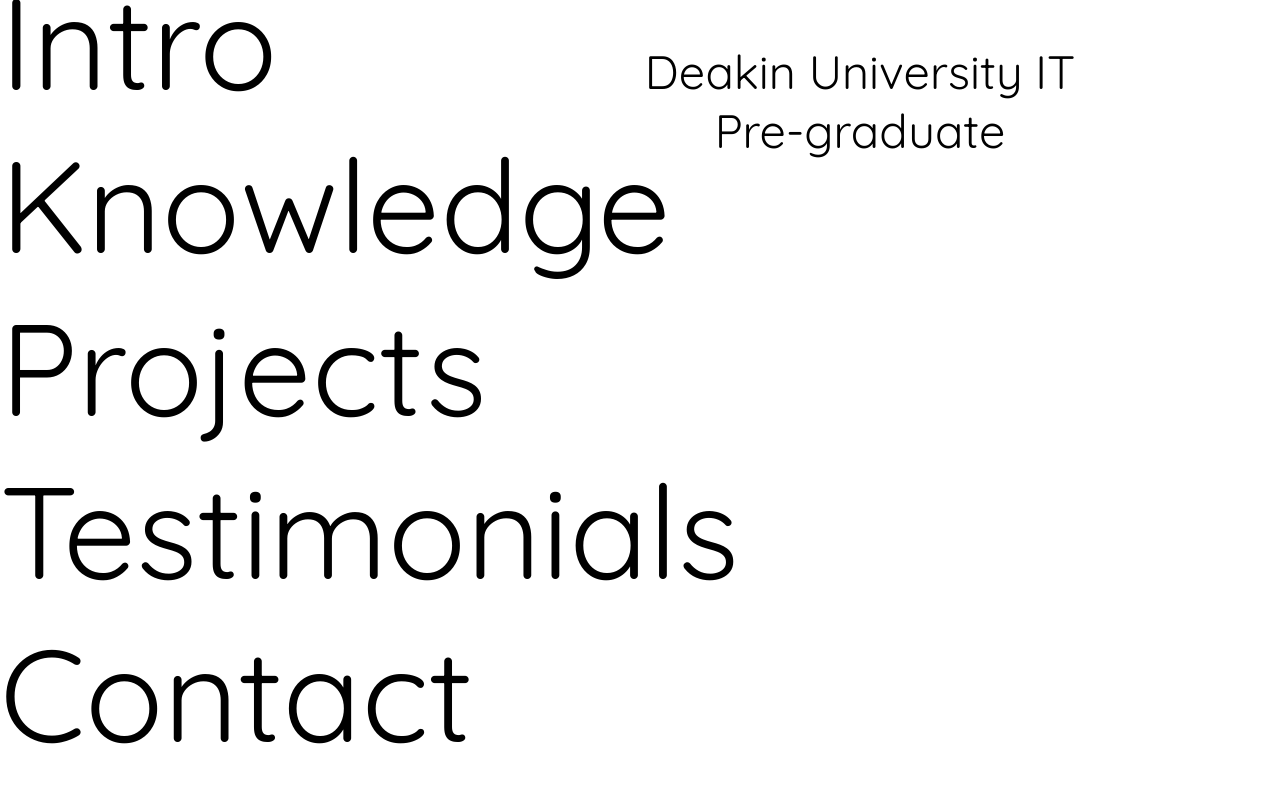
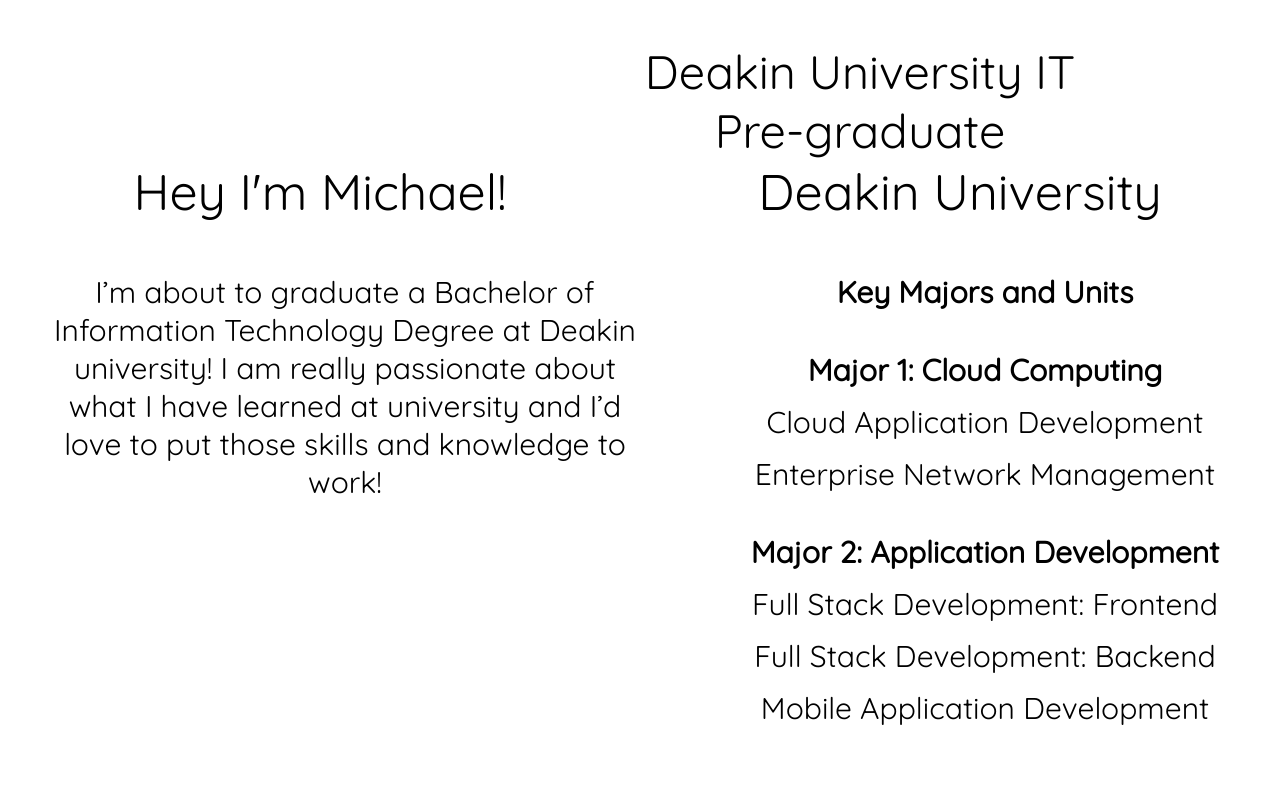
Before and after one commit to mleen4/portfolio-site, a React (Create React App) app: page / in a window 1280 px wide. Shown: the part 840-1640 px from the top of the page. Built offline with nearby package versions, Linux system fonts and the light colour scheme.

Commit message:
Added Intro page

```diff
--- a/src/App.css
+++ b/src/App.css
@@ -46,7 +46,7 @@
 
 .landing-container-right {
   width: 50%;
-  height: 800px;
+  height: 1000px;
   text-align: center;
 }
 
@@ -67,3 +67,59 @@
   font-family: regularFont;
   font-weight: 400;
 }
+
+/* Intro */
+
+.intro-container {
+  display: flex;
+  height: 700px;
+}
+
+.intro-container h3 {
+  font-size: 50px;
+}
+
+.intro-details {
+  font-size: 30px;
+  margin: 50px 0 0 50px;
+}
+
+.intro-lists {
+  font-size: 30px;
+  margin: 50px 0 0 50px;
+}
+
+
+.intro-lists li {
+  margin-top: 14px;
+  list-style: none;
+}
+
+.intro-lists p {
+  margin-top: 40px;
+  font-weight: bold;
+}
+
+.intro-container-left {
+  width: 50%;
+  text-align: center;
+}
+
+.intro-container-right {
+  width: 50%;
+  text-align: center;
+}
+
+/* Knowledge */
+
+.knowledge-container {
+  display: flex;
+  height: 800px;
+}
+
+.knowledge-table {
+  margin: auto;
+  background-color: blueviolet;
+  width: 70%;
+  height: 90%;
+}
--- a/src/components/Intro.jsx
+++ b/src/components/Intro.jsx
@@ -3,8 +3,31 @@
 
 function Intro() {
     return (
-        <div className="Intro">
-        <h1>Intro</h1>
+        <div className="intro-container">
+            <div className="intro-container-left">
+                <h3>Hey I'm Michael!</h3>
+                <div className="intro-details">
+                <p>I’m about to graduate a Bachelor of Information Technology Degree at Deakin university! I am really passionate about what I have learned at university and I’d love to put those skills and knowledge to work!</p>
+                </div>
+
+            </div>
+            <div className="intro-container-right">
+                <h3>Deakin University</h3>
+                <div className="intro-lists">
+                    <p style={{fontWeight:"bold"}}>Key Majors and Units</p>
+                    <p>Major 1: Cloud Computing</p>
+                    <ul>
+                        <li>Cloud Application Development</li>
+                        <li>Enterprise Network Management</li>
+                    </ul>
+                    <p>Major 2: Application Development</p>
+                    <ul>
+                        <li>Full Stack Development: Frontend</li>
+                        <li>Full Stack Development: Backend</li>
+                        <li>Mobile Application Development</li>
+                    </ul>
+                </div>
+            </div>
         </div>
     )
 }
--- a/src/components/Knowledge.jsx
+++ b/src/components/Knowledge.jsx
@@ -3,8 +3,10 @@
 
 function Knowledge() {
     return (
-        <div className="knowledge">
-        <h1>Knowledge</h1>
+        <div className="knowledge-container">
+            <div className="knowledge-table">
+                <div className="table-column"></div>
+            </div>
         </div>
     )
 }
```
